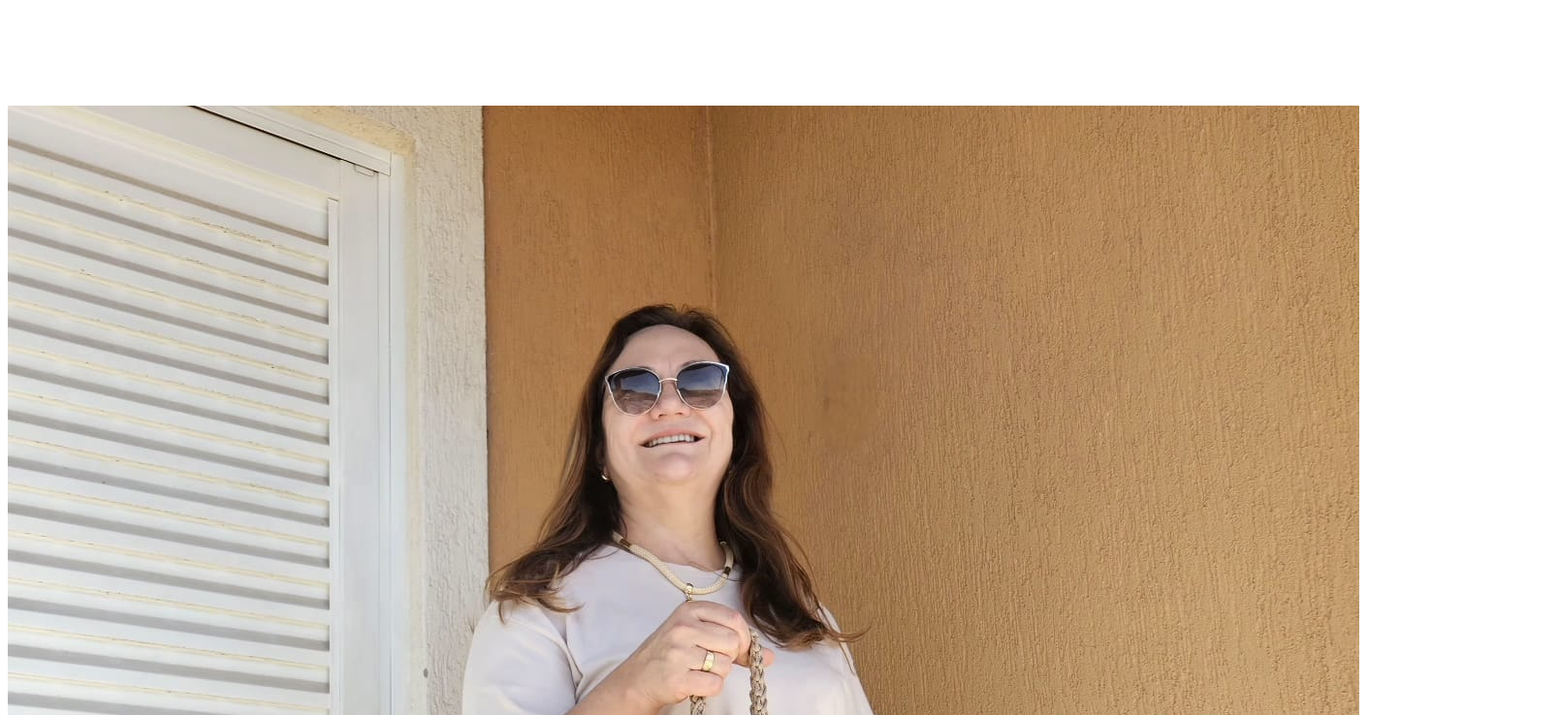
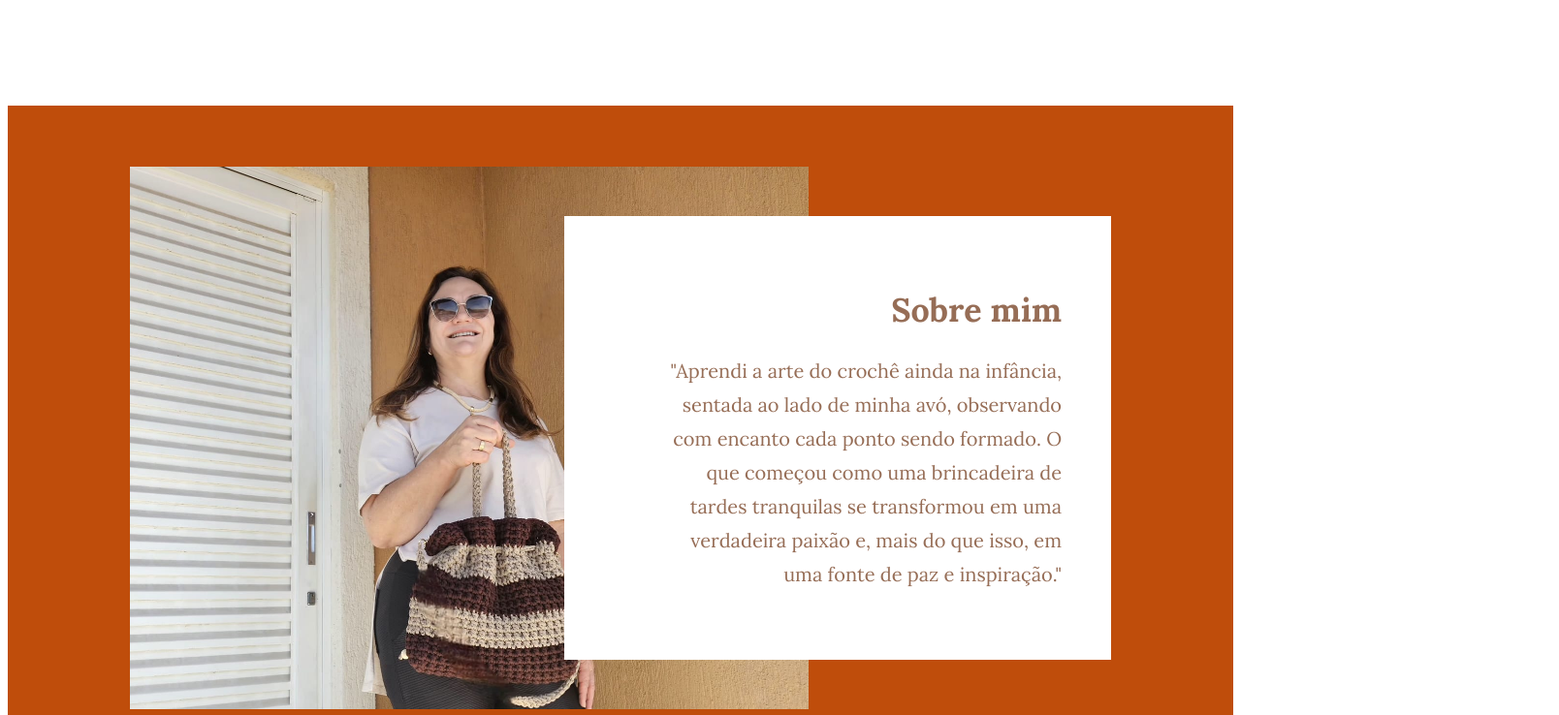
Before and after one commit to giovannalauraa/BRAOTI_Projeto_Arte_Eliane, a plain HTML site: page arte_eliane/index.html in a window 1280 px wide. Shown: the part 2798-3536 px from the top of the page at 97% size, 1608 px wide, since content can reach past the window. Drawn offline with Linux system fonts and the light colour scheme.

Commit message:
Atualizando Sobre Mim

```diff
--- a/arte_eliane/index.html
+++ b/arte_eliane/index.html
@@ -10,6 +10,7 @@
     <link rel="stylesheet" href="css/hero.css" />
     <link rel="stylesheet" href="css/features.css" />
     <link rel="stylesheet" href="css/fonte.css" />
+    <link rel="stylesheet" href="css/sobre.css" />
 </head>
 
 <body>
```
